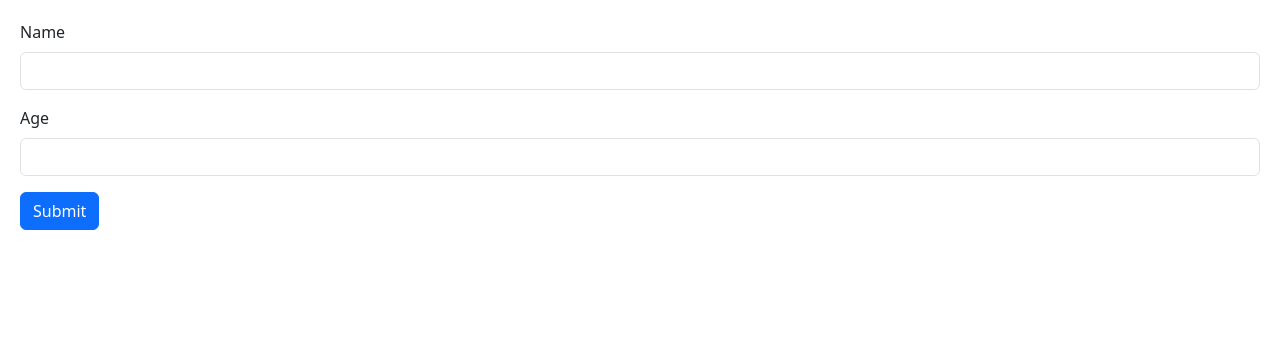
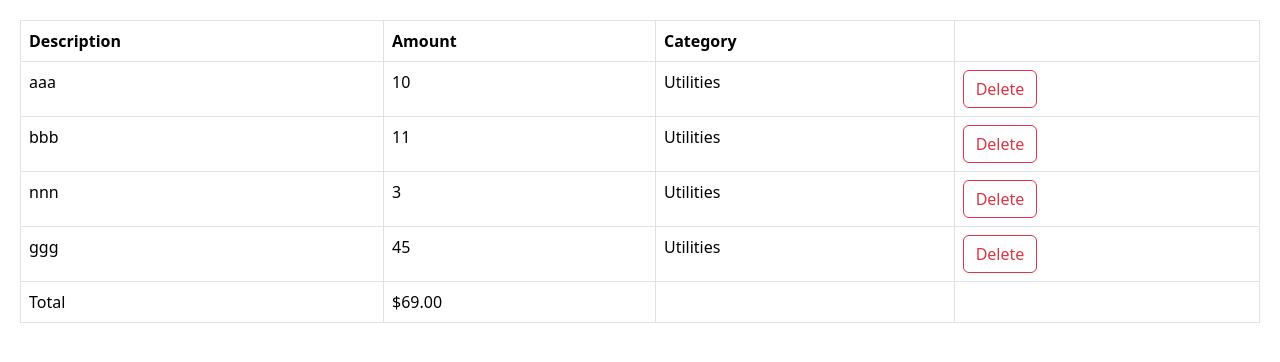
Before and after one commit to dhyseni20/games-app, a React (Vite) app: page / in a window 1280 px wide. Shown: the top 362 px of the page. Built offline with nearby package versions, Linux system fonts and the light colour scheme.

Commit message:
Expense List 1 - Creating Table

```diff
--- a/src/App.tsx
+++ b/src/App.tsx
@@ -1,22 +1,20 @@
-// import { useState } from "react";
-// import Alert from "./components/Alert";
-// import Button from "./components/Button";
-// import Like from "./components/Like";
-// import ExpandableText from "./components/ExpandableText";
-
-import Form from "./components/Form";
+import { useState } from "react";
+import ExpenseList from "./expense-tracker/components/ExpenseList";
 
 function App() {
-  // const [alertVisible, setAlertVisible] = useState(false);
+  const [expenses, setExpenses] = useState([
+    { id: 1, description: "aaa", amount: 10, category: "Utilities" },
+    { id: 2, description: "bbb", amount: 11, category: "Utilities" },
+    { id: 3, description: "nnn", amount: 3, category: "Utilities" },
+    { id: 4, description: "ggg", amount: 45, category: "Utilities" },
+  ]);
+
   return (
     <div>
-      <Form></Form>
-
-      {/* <Like onClick={() => console.log("Clicked")} />
-      {alertVisible && (
-        <Alert onClose={() => setAlertVisible(false)}>My alert</Alert>
-      )}
-      <Button onClick={() => setAlertVisible(true)}>My app</Button> */}
+      <ExpenseList
+        expenses={expenses}
+        onDelete={(id) => setExpenses(expenses.filter((e) => e.id !== id))}
+      ></ExpenseList>
     </div>
   );
 }
--- a/src/components/Form.tsx
+++ b/src/components/Form.tsx
@@ -16,7 +16,7 @@
   const {
     register,
     handleSubmit,
-    formState: { errors },
+    formState: { errors, isValid },
   } = useForm<FormData>({ resolver: zodResolver(schema) });
 
   const onSubmit = (data: FieldValues) => console.log(data);
@@ -49,7 +49,7 @@
         />
         {errors.age && <p className="text-danger">{errors.age.message}</p>}
       </div>
-      <button className="btn btn-primary" type="submit">
+      <button disabled={!isValid} className="btn btn-primary" type="submit">
         Submit
       </button>
     </form>
--- /dev/null
+++ b/src/expense-tracker/components/ExpenseList.tsx
@@ -0,0 +1,59 @@
+interface Expense {
+  id: number;
+  description: string;
+  amount: number;
+  category: string;
+}
+
+interface Props {
+  expenses: Expense[];
+  onDelete: (id: number) => void;
+}
+
+const ExpenseList = ({ expenses, onDelete }: Props) => {
+  if (expenses.length === 0) return null;
+  return (
+    <table className="table table-bordered">
+      <thead>
+        <tr>
+          <th>Description</th>
+          <th>Amount</th>
+          <th>Category</th>
+          <th></th>
+        </tr>
+      </thead>
+      <tbody>
+        {expenses.map((expense) => (
+          <tr key={expense.id}>
+            <td> {expense.description}</td>
+            <td> {expense.amount}</td>
+            <td> {expense.category}</td>
+            <td>
+              <button
+                className="btn btn-outline-danger"
+                onClick={() => onDelete(expense.id)}
+              >
+                Delete
+              </button>
+            </td>
+          </tr>
+        ))}
+      </tbody>
+      <tfoot>
+        <tr>
+          <td>Total</td>
+          <td>
+            $
+            {expenses
+              .reduce((acc, expense) => expense.amount + acc, 0)
+              .toFixed(2)}
+          </td>
+          <td></td>
+          <td></td>
+        </tr>
+      </tfoot>
+    </table>
+  );
+};
+
+export default ExpenseList;
```
